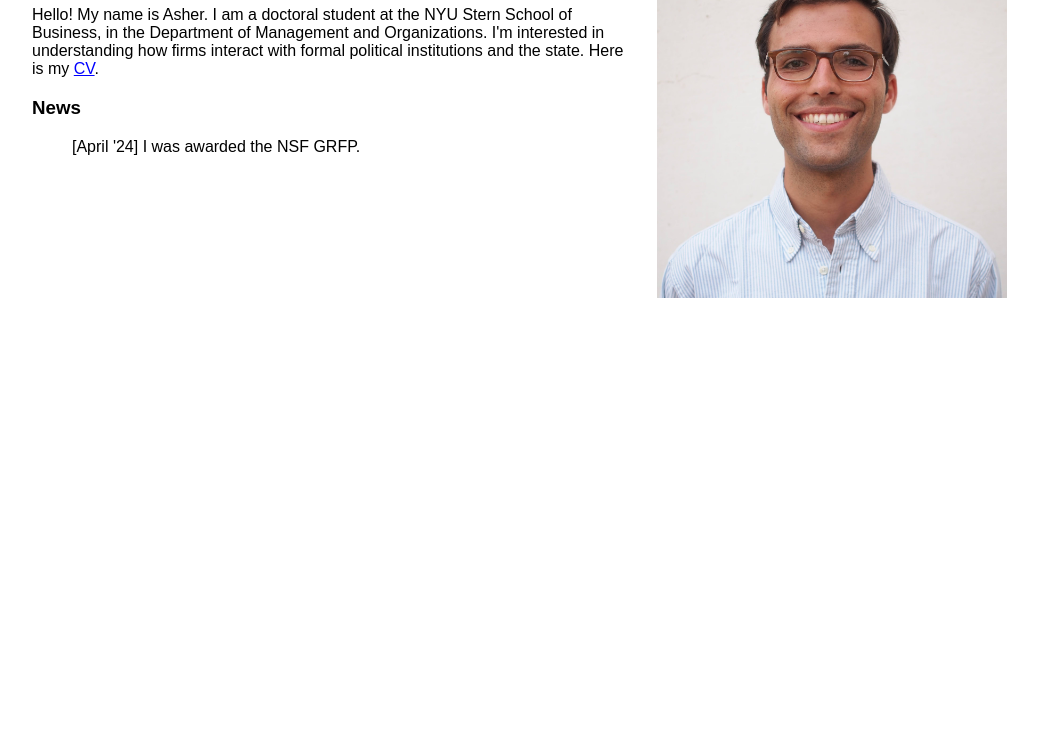
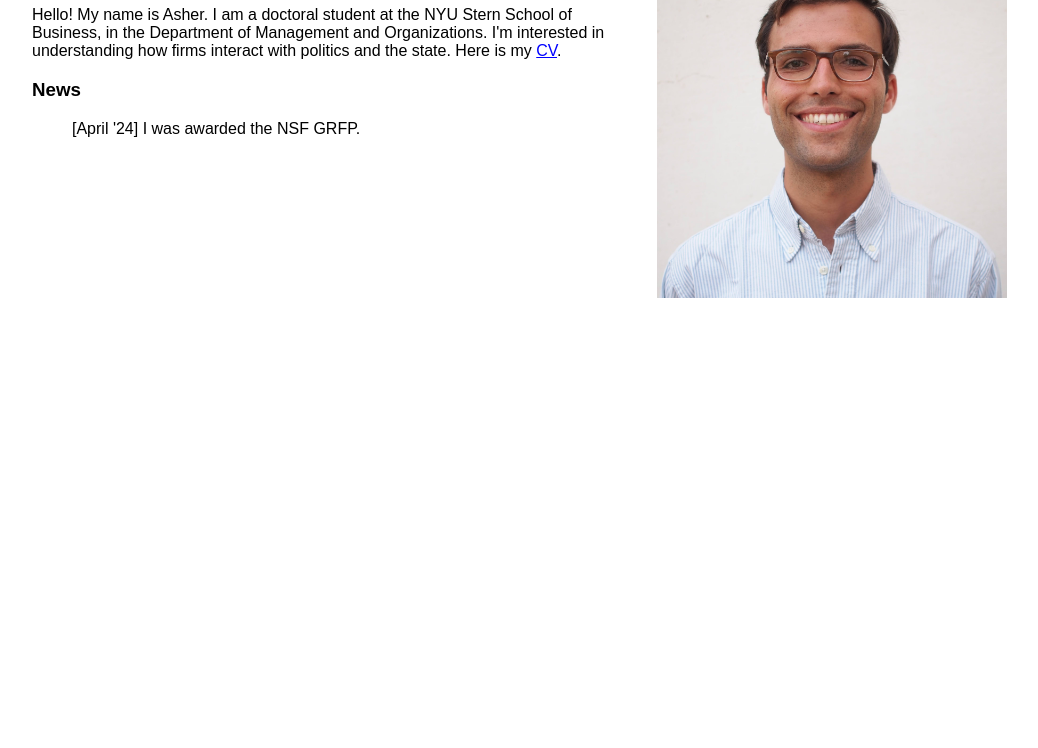
Before and after one commit to alasday/site, a plain HTML site: page index.html in a window 1280 px wide. Shown: the part 102-850 px from the top of the page, without its empty margins (76-1114 px from the left). Drawn offline with Linux system fonts and the light colour scheme.

Commit message:
Update index.html

```diff
--- a/index.html
+++ b/index.html
@@ -10,7 +10,7 @@
 
 <h1>Asher Lasday</h1>
 
-<p>Hello! My name is Asher. I am a doctoral student at the NYU Stern School of Business, in the Department of Management and Organizations. I'm interested in understanding how firms interact with formal political institutions and the state. Here is my <a href="CV.pdf">CV</a>.
+<p>Hello! My name is Asher. I am a doctoral student at the NYU Stern School of Business, in the Department of Management and Organizations. I'm interested in understanding how firms interact with politics and the state. Here is my <a href="CV.pdf">CV</a>.
 
 <h3>News</h3>
 <dd>[April '24] I was awarded the NSF GRFP.</dd>
```
